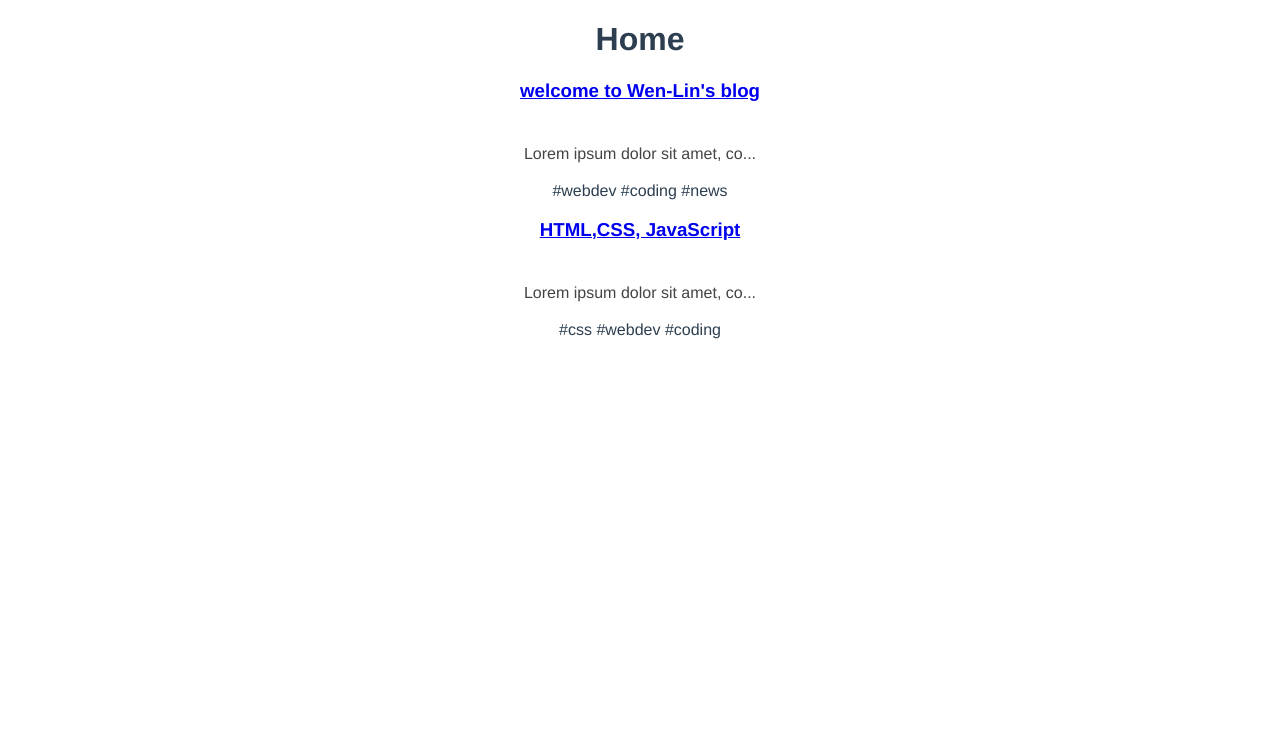
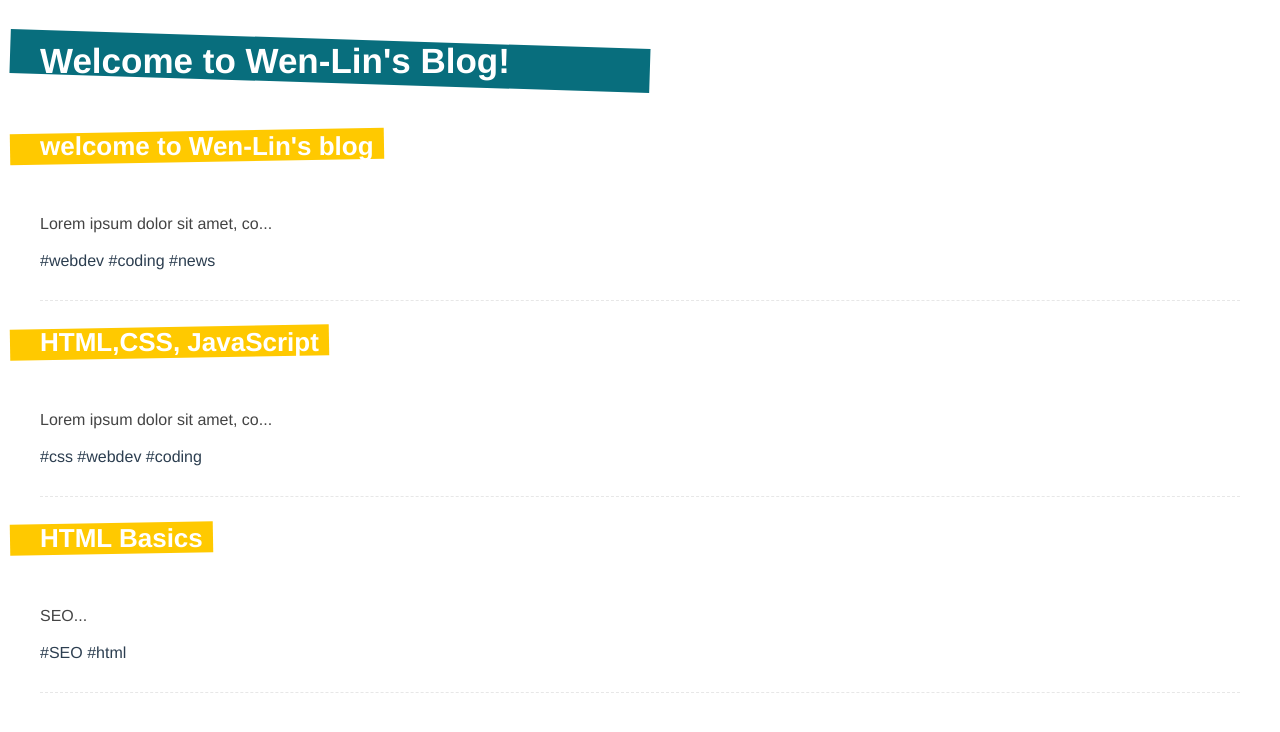
Before and after one commit to wenlinlee-82gogolee/my-blog, a Vue app: page / in a window 1280 px wide. Shown: the top 732 px of the page. Built offline with nearby package versions, Linux system fonts and the light colour scheme; data requests are answered from the project's data file.

Commit message:
add post request add styles

```diff
--- a/data/db.json
+++ b/data/db.json
@@ -4,13 +4,30 @@
       "id": 1,
       "title": "welcome to Wen-Lin's blog",
       "body": "Lorem ipsum dolor sit amet, consectetur adipiscing elit, sed do eiusmod tempor incididunt ut labore et dolore magna aliqua.",
-      "tags": ["webdev", "coding", "news"]
+      "tags": [
+        "webdev",
+        "coding",
+        "news"
+      ]
     },
     {
       "id": 2,
       "title": "HTML,CSS, JavaScript",
       "body": "Lorem ipsum dolor sit amet, consectetur adipiscing elit, sed do eiusmod tempor incididunt ut labore et dolore magna aliqua.",
-      "tags": ["css", "webdev", "coding"]
+      "tags": [
+        "css",
+        "webdev",
+        "coding"
+      ]
+    },
+    {
+      "title": "HTML Basics",
+      "body": "SEO",
+      "tags": [
+        "SEO",
+        "html"
+      ],
+      "id": 3
     }
   ]
 }
--- a/src/App.vue
+++ b/src/App.vue
@@ -7,7 +7,6 @@
   font-family: Avenir, Helvetica, Arial, sans-serif;
   -webkit-font-smoothing: antialiased;
   -moz-osx-font-smoothing: grayscale;
-  text-align: center;
   color: #2c3e50;
 }
 </style>
--- a/src/components/SinglePost.vue
+++ b/src/components/SinglePost.vue
@@ -22,4 +22,30 @@
 };
 </script>
 
-<style></style>
+<style>
+.post {
+  margin: 0 40px 30px;
+  padding-bottom: 30px;
+  border-bottom: 1px dashed #e7e7e7;
+}
+.post h3 {
+  display: inline-block;
+  position: relative;
+  font-size: 26px;
+  color: white;
+  margin-bottom: 10px;
+  max-width: 400px;
+}
+.post h3::before {
+  content: '';
+  display: block;
+  width: 100%;
+  height: 100%;
+  background: #ffc900;
+  position: absolute;
+  z-index: -1;
+  padding-right: 40px;
+  left: -30px;
+  transform: rotateZ(-1deg);
+}
+</style>
--- a/src/composables/getPost.js
+++ b/src/composables/getPost.js
@@ -6,11 +6,6 @@
 
   const load = async () => {
     try {
-      //simulate delay
-      await new Promise(resolve => {
-        setTimeout(resolve, 2000);
-      });
-
       let data = await fetch('http://localhost:3000/posts/' + id);
       post.value = await data.json();
       if (!data.ok) {
--- a/src/composables/getPosts.js
+++ b/src/composables/getPosts.js
@@ -6,11 +6,6 @@
 
   const load = async () => {
     try {
-      //simulate delay
-      await new Promise(resolve => {
-        setTimeout(resolve, 2000);
-      });
-
       let data = await fetch('http://localhost:3000/posts');
       posts.value = await data.json();
       if (!data.ok) {
--- a/src/views/CreateView.vue
+++ b/src/views/CreateView.vue
@@ -1,6 +1,6 @@
 <template>
   <div class="create">
-    <form>
+    <form @submit.prevent="handleSubmit">
       <label>Title:</label>
       <input v-model="title" type="text" required />
       <label>Content:</label>
@@ -30,7 +30,17 @@
       tag.value = '';
     };
 
-    return { title, body, tag, handleKeydown, tags };
+    const handleSubmit = async () => {
+      const post = { title: title.value, body: body.value, tags: tags.value };
+
+      await fetch('http://localhost:3000/posts', {
+        method: 'POST',
+        headers: { 'Content-Type': 'application/json' },
+        body: JSON.stringify(post),
+      });
+    };
+
+    return { title, body, tag, handleKeydown, tags, handleSubmit };
   },
 };
 </script>
--- a/src/views/HomeView.vue
+++ b/src/views/HomeView.vue
@@ -1,6 +1,6 @@
 <template>
   <div class="home">
-    <h1>Home</h1>
+    <h1>Welcome to Wen-Lin's Blog!</h1>
     <div v-if="error">{{ error }}</div>
     <div v-if="posts.length">
       <PostList :posts="posts" />
@@ -27,3 +27,28 @@
   },
 };
 </script>
+<style scoped>
+h1 {
+  color: #fff;
+  font-size: 35px;
+  position: relative;
+}
+h1::before {
+  content: '';
+  display: block;
+  position: absolute;
+  width: 50%;
+  height: 110%;
+  background-color: #086e7d;
+  z-index: -1;
+  padding-right: 40px;
+  left: -30px;
+  bottom: -2px;
+  transform: rotateZ(1.8deg);
+}
+.home {
+  max-width: 1200px;
+  margin: 0 auto;
+  padding: 10px;
+}
+</style>
```
